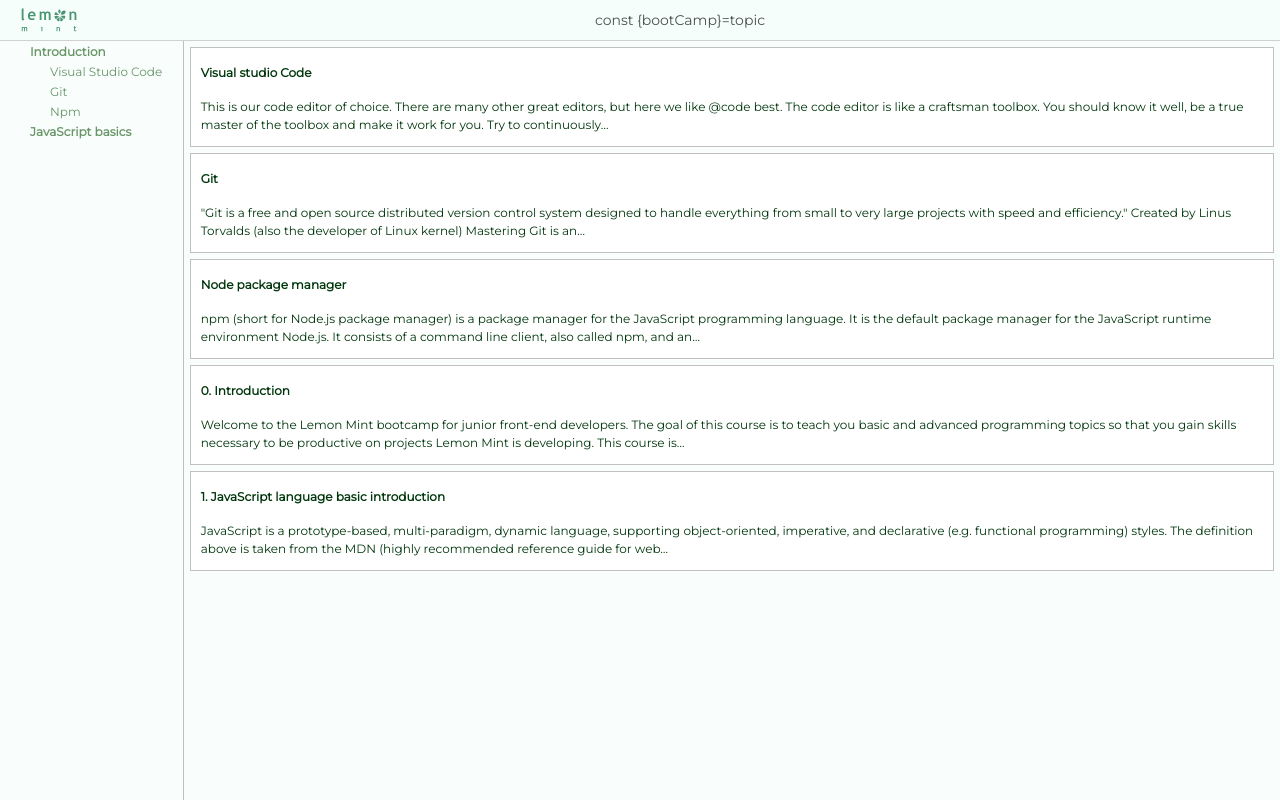
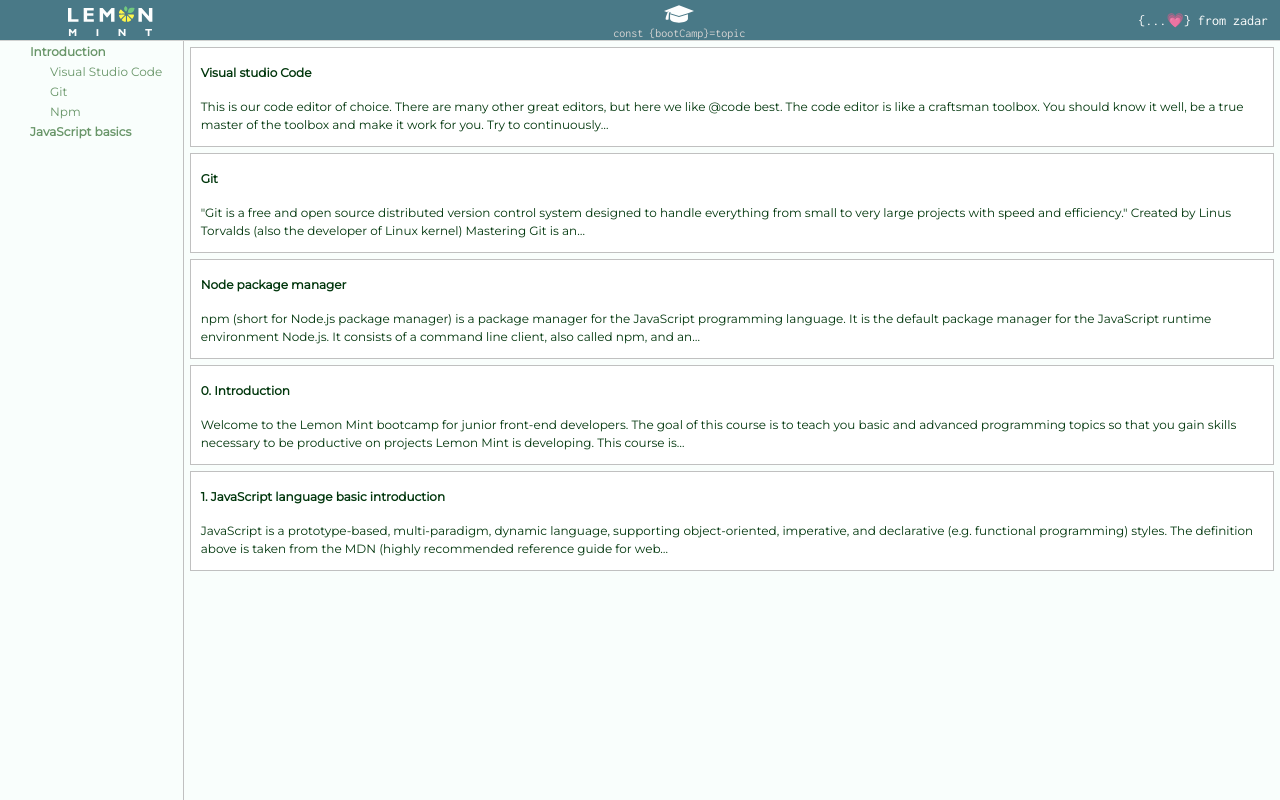
Before and after one commit to dklarin/bootcamp, a Gatsby site in the folder lectures/: page /lectures in a window 1280 px wide. Built offline with nearby package versions, Linux system fonts and the light colour scheme; Gatsby itself is replaced by a stand-in of ours.

Commit message:
header styles

```diff
--- a/lectures/src/components/layout/header/header.js
+++ b/lectures/src/components/layout/header/header.js
@@ -2,13 +2,14 @@ import React from "react"
 import BackgroundImage from "gatsby-background-image"
 import Image from "gatsby-image"
 import styled from "styled-components"
-import Logo from "../../../assets/logo_zeleni_mali.svg"
+import Logo from "../../../assets/logo_sareni_bijeli.svg"
+import StudentLogo from "../../../assets/student_cap_white.svg"
 import { Link } from "gatsby"
 const Header = ({ className, siteTitle, bgImage, logoImage }) => (
   <div
     style={{
       width: "100%",
-      background: "#f5fffd",
+      background: "#004156",
       borderBottom: "1px solid silver",
       opacity: 0.7,
       height: "40px",
@@ -17,7 +18,13 @@ const Header = ({ className, siteTitle, bgImage, logoImage }) => (
     }}
   >
     <Link to="/">
-      <Logo style={{ marginTop: "6px", marginLeft: "20px" }} />
+      <Logo
+        style={{
+          marginTop: "6px",
+          width: "220px",
+          height: "30px",
+        }}
+      />
     </Link>
     <div
       style={{
@@ -25,9 +32,38 @@ const Header = ({ className, siteTitle, bgImage, logoImage }) => (
         alignSelf: "center",
         textAlign: "center",
         fontSize: "14px",
+        display: "flex",
+        flexDirection: "column",
       }}
     >
-      {siteTitle}
+      <StudentLogo
+        style={{
+          width: "30px",
+          height: "30px",
+          alignSelf: "center",
+        }}
+      />
+      <div
+        style={{
+          color: "silver",
+          fontSize: "12px",
+          marginTop: "-5px",
+          fontFamily: "Inconsolata",
+        }}
+      >
+        {siteTitle}
+      </div>
+    </div>
+    <div
+      style={{
+        color: "white",
+        alignSelf: "center",
+        fontSize: "14px",
+        marginRight: "12px",
+        fontFamily: "Inconsolata",
+      }}
+    >
+      {"{...💗}"} from zadar
     </div>
   </div>
 )
--- a/lectures/src/components/seo/seo.js
+++ b/lectures/src/components/seo/seo.js
@@ -82,6 +82,10 @@ function SEO({ description, lang, meta, keywords, title }) {
         href="https://fonts.googleapis.com/css?family=Montserrat"
         rel="stylesheet"
       />
+      <link
+        href="https://fonts.googleapis.com/css?family=Inconsolata"
+        rel="stylesheet"
+      />
     </Helmet>
   )
 }
```
Also changed, not shown: lectures/src/assets/logo_sareni_bijeli.svg (added), lectures/src/assets/student_cap_white.svg (added), lectures/src/images/LOGO_SARENI_BIJELI.svg (added).
